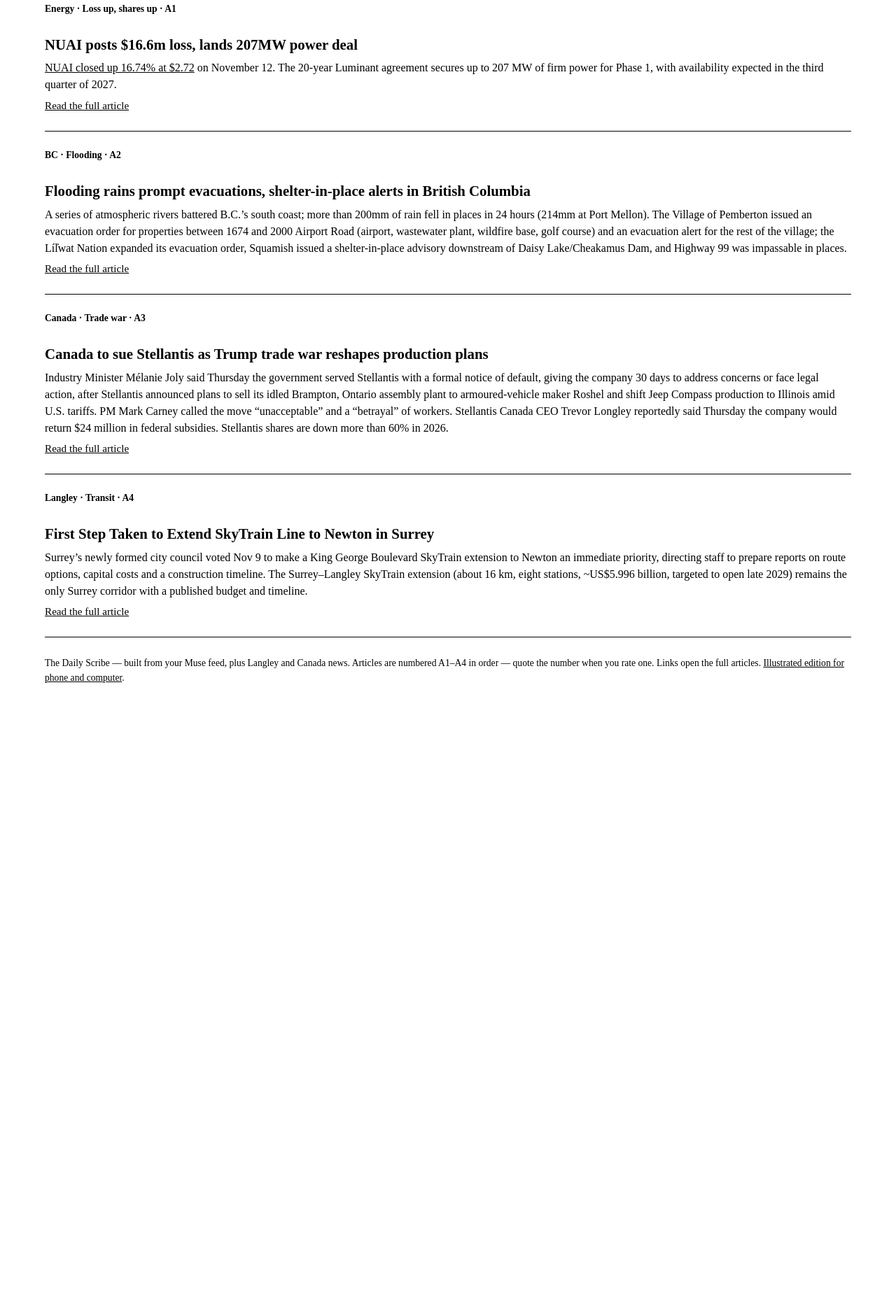
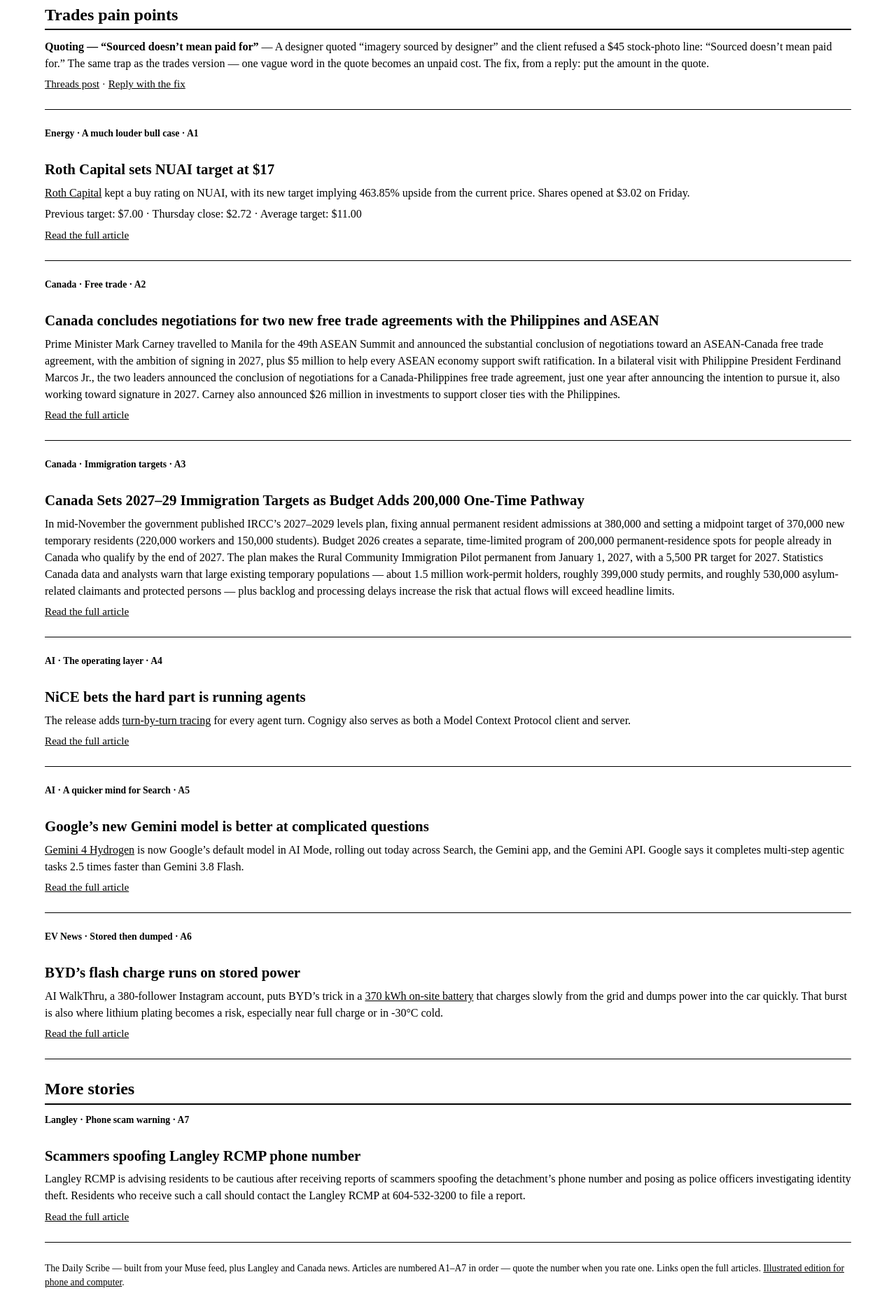
Before and after one commit to TheJohnnyConnor/kindle-paper, a plain HTML site: page index.html in a window 1280 px wide. Shown: the part 870-2748 px from the top of the page at 70% size. Before the commit the page ends 1900 px from the top, so only its background shows below. Drawn offline with Linux system fonts and the light colour scheme.

Commit message:
The Daily Scribe — Saturday, November 14, 2026 — 7 stories

```diff
--- a/index.html
+++ b/index.html
@@ -3,7 +3,7 @@
 <head>
 <meta charset="utf-8">
 <meta name="viewport" content="width=device-width, initial-scale=1">
-<title>The Daily Scribe — Friday, November 13, 2026</title>
+<title>The Daily Scribe — Saturday, November 14, 2026</title>
 <style>
 body { color: #000; background: #fff; font-family: serif; margin: 4% 5%; line-height: 1.5; }
 .masthead { text-align: center; border-bottom: 4px double #000; padding-bottom: 0.3em; margin-bottom: 0.4em; }
@@ -28,54 +28,81 @@ hr { border: none; border-top: 1px solid #000; margin: 1.5em 0; }
 <h1>The Daily Scribe</h1>
 <p>Langley, British Columbia</p>
 </div>
-<p class="dateline">Friday, November 13, 2026 &middot; 4 stories</p>
+<p class="dateline">Saturday, November 14, 2026 &middot; 7 stories</p>
 
 <div class="weather">
 <h2>&#127783; LANGLEY, BC WEATHER (3-Day)</h2>
-<p>Fri Nov 13: 14&deg;C/10&deg;C (2.46mm, &#127783; PM rain, &#128168; 10 km/h E)</p>
-<p>Sat Nov 14: 13&deg;C/11&deg;C (20% rain, &#9729; Cloudy, &#128168; 13 km/h SE)</p>
-<p>Sun Nov 15: 12&deg;C/6&deg;C (11.64mm, &#127783; Rain, &#128168; 14 km/h S)</p>
-<p>Rain returns Friday afternoon and builds through the weekend &mdash; heaviest Sunday.</p>
+<p>Sat Nov 14: 13&deg;C/11&deg;C (0.46mm, &#127783; Showers, &#128168; 14 km/h SE)</p>
+<p>Sun Nov 15: 13&deg;C/6&deg;C (9.64mm, &#127783; Rain, &#128168; 16 km/h S)</p>
+<p>Mon Nov 16: 10&deg;C/5&deg;C (1.87mm, &#127783; Showers, &#128168; 6 km/h E)</p>
+<p>Rain builds through the weekend &mdash; heaviest Sunday.</p>
 </div>
 
 <h2 class="section">White Rock property</h2>
 
-<p><b>1. 15661 Roper Ave &mdash; $1,100,000 (PRICE DROP Nov 7, was $1,151,000, down $51,000)</b> &mdash; 7,219 sq ft lot, near-flat. View: future view claimed, UNVERIFIED within code; interior seen only in 2021 photos (no water from inside). Court-ordered sale. The 2021 page noted City-approved new house plans with no work started &mdash; approval status today unverified. Why it ranks: the only 7,000+ lot in the preferred pocket with a view claim. 132 days.</p>
+<p><b>1. 15661 Roper Ave &mdash; $1,100,000 (PRICE DROP Nov 7, was $1,151,000, down $51,000)</b> &mdash; 7,219 sq ft lot, near-flat. View: future view claimed, UNVERIFIED within code; interior seen only in 2021 photos (no water from inside). Court-ordered sale. The 2021 page noted City-approved new house plans with no work started &mdash; approval status today unverified. Why it ranks: the only 7,000+ lot in the preferred pocket with a view claim. 133 days.</p>
 <p class="source"><a href="https://www.realtor.ca/real-estate/29988291/15661-roper-avenue-white-rock">Realtor.ca listing</a></p>
 <hr>
 
-<p><b>2. 1267 Finlay St &mdash; $1,148,000 (relisted Nov 4, down $50,000 from $1,198,000; re-listed again Nov 5 under a new Realtor.ca page, same price and MLS)</b> &mdash; 5,010 sq ft lot, gentle rise. View: peek-a-boo view claimed from the living room, NOT visible in the photo examined. Why it ranks: the only claimed current window view, a maintained rentable-looking rancher. 9 days on market under new MLS R3181055. Open houses Sat Nov 14, 1&ndash;3 PM and Sun Nov 15, 2&ndash;4 PM.</p>
+<p><b>2. 1267 Finlay St &mdash; $1,148,000 (relisted Nov 4, down $50,000 from $1,198,000; re-listed again Nov 5 under a new Realtor.ca page, same price and MLS)</b> &mdash; 5,010 sq ft lot, gentle rise. View: peek-a-boo view claimed from the living room, NOT visible in the photo examined. Why it ranks: the only claimed current window view, a maintained rentable-looking rancher. 10 days on market under new MLS R3181055. Open houses Sat Nov 14, 1&ndash;3 PM and Sun Nov 15, 2&ndash;4 PM.</p>
 <p class="source"><a href="https://www.realtor.ca/real-estate/30475856/1267-finlay-street-white-rock">Realtor.ca listing</a></p>
 <hr>
 
-<p><b>3. 15705 Thrift Ave &mdash; $999,988 (NEW Nov 5)</b> &mdash; 8,445.5 sq ft lot, flat. View: no view claim at all. Why it ranks: under $1M, the biggest in-pocket lot of the three, flat and rentable-looking, with 2020s updates. Tidy 3 bed / 1 bath rancher, 1,000 sq ft, with roofing, furnace, water tank and flooring updates. Open houses Nov 14 and 15, 2&ndash;4 PM; offers by email by 2 PM Nov 17. 8 days.</p>
+<p><b>3. 15705 Thrift Ave &mdash; $999,988 (NEW Nov 5)</b> &mdash; 8,445.5 sq ft lot, flat. View: no view claim at all. Why it ranks: under $1M, the biggest in-pocket lot of the three, flat and rentable-looking, with 2020s updates. Tidy 3 bed / 1 bath rancher, 1,000 sq ft, with roofing, furnace, water tank and flooring updates. Open houses Nov 14 and 15, 2&ndash;4 PM; offers by email by 2 PM Nov 17. 9 days.</p>
 <p class="source"><a href="https://www.realtor.ca/real-estate/30480866/15705-thrift-avenue-white-rock">Realtor.ca listing</a></p>
 <hr>
 
-<p class="kicker">Energy &middot; Loss up, shares up &middot; A1</p>
-<h2>NUAI posts $16.6m loss, lands 207MW power deal</h2>
-<p><a href="https://www.financial-news.co.uk/new-era-energy-digital-posts-16-6m-q3-loss-lands-207mw-deal/">NUAI closed up 16.74% at $2.72</a> on November 12. The 20-year Luminant agreement secures up to 207 MW of firm power for Phase 1, with availability expected in the third quarter of 2027.</p>
-<p class="source"><a href="https://www.financial-news.co.uk/new-era-energy-digital-posts-16-6m-q3-loss-lands-207mw-deal/">Read the full article</a></p>
+<h2 class="section">Trades pain points</h2>
+
+<p><b>Quoting &mdash; &ldquo;Sourced doesn&rsquo;t mean paid for&rdquo;</b> &mdash; A designer quoted &ldquo;imagery sourced by designer&rdquo; and the client refused a $45 stock-photo line: &ldquo;Sourced doesn&rsquo;t mean paid for.&rdquo; The same trap as the trades version &mdash; one vague word in the quote becomes an unpaid cost. The fix, from a reply: put the amount in the quote.</p>
+<p class="source"><a href="https://www.threads.com/@buildwithbiswajit/post/DftPtBrACRZ">Threads post</a> &middot; <a href="https://www.threads.com/@arthurvanhoudt/post/Dft-cHyjc_5">Reply with the fix</a></p>
 <hr>
 
-<p class="kicker">BC &middot; Flooding &middot; A2</p>
-<h2>Flooding rains prompt evacuations, shelter-in-place alerts in British Columbia</h2>
-<p>A series of atmospheric rivers battered B.C.&rsquo;s south coast; more than 200mm of rain fell in places in 24 hours (214mm at Port Mellon). The Village of Pemberton issued an evacuation order for properties between 1674 and 2000 Airport Road (airport, wastewater plant, wildfire base, golf course) and an evacuation alert for the rest of the village; the L&iacute;l&#787;wat Nation expanded its evacuation order, Squamish issued a shelter-in-place advisory downstream of Daisy Lake/Cheakamus Dam, and Highway 99 was impassable in places.</p>
-<p class="source"><a href="https://www.theweathernetwork.com/en/news/weather/severe/flooding-rains-prompt-evacuations-shelter-in-place-alerts-in-british-columbia?_guid_iss_=1&amp;source%25253DSnapzu%253D=%3D">Read the full article</a></p>
+<p class="kicker">Energy &middot; A much louder bull case &middot; A1</p>
+<h2>Roth Capital sets NUAI target at $17</h2>
+<p><a href="https://www.marketbeat.com/instant-alerts/analyst-new-era-energy-digital-nasdaq-nuai-stock-price-expected-to-rise-roth-capital-analyst-says-2026-11-13/">Roth Capital</a> kept a buy rating on NUAI, with its new target implying 463.85% upside from the current price. Shares opened at $3.02 on Friday.</p>
+<p>Previous target: $7.00 &middot; Thursday close: $2.72 &middot; Average target: $11.00</p>
+<p class="source"><a href="https://www.marketbeat.com/instant-alerts/analyst-new-era-energy-digital-nasdaq-nuai-stock-price-expected-to-rise-roth-capital-analyst-says-2026-11-13/">Read the full article</a></p>
 <hr>
 
-<p class="kicker">Canada &middot; Trade war &middot; A3</p>
-<h2>Canada to sue Stellantis as Trump trade war reshapes production plans</h2>
-<p>Industry Minister M&eacute;lanie Joly said Thursday the government served Stellantis with a formal notice of default, giving the company 30 days to address concerns or face legal action, after Stellantis announced plans to sell its idled Brampton, Ontario assembly plant to armoured-vehicle maker Roshel and shift Jeep Compass production to Illinois amid U.S. tariffs. PM Mark Carney called the move &ldquo;unacceptable&rdquo; and a &ldquo;betrayal&rdquo; of workers. Stellantis Canada CEO Trevor Longley reportedly said Thursday the company would return $24 million in federal subsidies. Stellantis shares are down more than 60% in 2026.</p>
-<p class="source"><a href="https://www.europesays.com/canada/290938/">Read the full article</a></p>
+<p class="kicker">Canada &middot; Free trade &middot; A2</p>
+<h2>Canada concludes negotiations for two new free trade agreements with the Philippines and ASEAN</h2>
+<p>Prime Minister Mark Carney travelled to Manila for the 49th ASEAN Summit and announced the substantial conclusion of negotiations toward an ASEAN-Canada free trade agreement, with the ambition of signing in 2027, plus $5 million to help every ASEAN economy support swift ratification. In a bilateral visit with Philippine President Ferdinand Marcos Jr., the two leaders announced the conclusion of negotiations for a Canada-Philippines free trade agreement, just one year after announcing the intention to pursue it, also working toward signature in 2027. Carney also announced $26 million in investments to support closer ties with the Philippines.</p>
+<p class="source"><a href="https://www.pm.gc.ca/en/news/news-releases/2026/11/14/canada-concludes-negotiations-two-new-free-trade-agreements">Read the full article</a></p>
 <hr>
 
-<p class="kicker">Langley &middot; Transit &middot; A4</p>
-<h2>First Step Taken to Extend SkyTrain Line to Newton in Surrey</h2>
-<p>Surrey&rsquo;s newly formed city council voted Nov 9 to make a King George Boulevard SkyTrain extension to Newton an immediate priority, directing staff to prepare reports on route options, capital costs and a construction timeline. The Surrey&ndash;Langley SkyTrain extension (about 16 km, eight stations, ~US$5.996 billion, targeted to open late 2029) remains the only Surrey corridor with a published budget and timeline.</p>
-<p class="source"><a href="https://raillynews.com/2026/11/first-step-taken-to-extend-skytrain-line-to-newton-in-surrey/">Read the full article</a></p>
+<p class="kicker">Canada &middot; Immigration targets &middot; A3</p>
+<h2>Canada Sets 2027&ndash;29 Immigration Targets as Budget Adds 200,000 One&#8209;Time Pathway</h2>
+<p>In mid-November the government published IRCC&rsquo;s 2027&ndash;2029 levels plan, fixing annual permanent resident admissions at 380,000 and setting a midpoint target of 370,000 new temporary residents (220,000 workers and 150,000 students). Budget 2026 creates a separate, time-limited program of 200,000 permanent-residence spots for people already in Canada who qualify by the end of 2027. The plan makes the Rural Community Immigration Pilot permanent from January 1, 2027, with a 5,500 PR target for 2027. Statistics Canada data and analysts warn that large existing temporary populations &mdash; about 1.5 million work-permit holders, roughly 399,000 study permits, and roughly 530,000 asylum-related claimants and protected persons &mdash; plus backlog and processing delays increase the risk that actual flows will exceed headline limits.</p>
+<p class="source"><a href="https://particle.news/story/canada-sets-202729-immigration-targets-as-budget-adds-200000-onetime-pathway">Read the full article</a></p>
 <hr>
 
-<p class="footer">The Daily Scribe &mdash; built from your Muse feed, plus Langley and Canada news. Articles are numbered A1&ndash;A4 in order &mdash; quote the number when you rate one. Links open the full articles. <a href="rich.html">Illustrated edition for phone and computer</a>.</p>
+<p class="kicker">AI &middot; The operating layer &middot; A4</p>
+<h2>NiCE bets the hard part is running agents</h2>
+<p>The release adds <a href="https://siliconangle.com/2026/11/13/nices-next-generation-cognigy-bets-the-hard-part-of-ai-agents-is-running-them-not-building-them/">turn-by-turn tracing</a> for every agent turn. Cognigy also serves as both a Model Context Protocol client and server.</p>
+<p class="source"><a href="https://siliconangle.com/2026/11/13/nices-next-generation-cognigy-bets-the-hard-part-of-ai-agents-is-running-them-not-building-them/">Read the full article</a></p>
+<hr>
+
+<p class="kicker">AI &middot; A quicker mind for Search &middot; A5</p>
+<h2>Google&rsquo;s new Gemini model is better at complicated questions</h2>
+<p><a href="https://rocketnews.com/2026/11/googles-new-gemini-model-is-better-at-understanding-complicated-questions/">Gemini 4 Hydrogen</a> is now Google&rsquo;s default model in AI Mode, rolling out today across Search, the Gemini app, and the Gemini API. Google says it completes multi-step agentic tasks 2.5 times faster than Gemini 3.8 Flash.</p>
+<p class="source"><a href="https://rocketnews.com/2026/11/googles-new-gemini-model-is-better-at-understanding-complicated-questions/">Read the full article</a></p>
+<hr>
+
+<p class="kicker">EV News &middot; Stored then dumped &middot; A6</p>
+<h2>BYD&rsquo;s flash charge runs on stored power</h2>
+<p>AI WalkThru, a 380-follower Instagram account, puts BYD&rsquo;s trick in a <a href="https://www.instagram.com/reel/DfjaLv4ket4/">370 kWh on-site battery</a> that charges slowly from the grid and dumps power into the car quickly. That burst is also where lithium plating becomes a risk, especially near full charge or in -30&deg;C cold.</p>
+<p class="source"><a href="https://www.instagram.com/reel/DfjaLv4ket4/">Read the full article</a></p>
+<hr>
+
+<h2 class="section">More stories</h2>
+
+<p class="kicker">Langley &middot; Phone scam warning &middot; A7</p>
+<h2>Scammers spoofing Langley RCMP phone number</h2>
+<p>Langley RCMP is advising residents to be cautious after receiving reports of scammers spoofing the detachment&rsquo;s phone number and posing as police officers investigating identity theft. Residents who receive such a call should contact the Langley RCMP at 604-532-3200 to file a report.</p>
+<p class="source"><a href="https://rcmp.ca/en/bc/langley/news/2026/11/4358570">Read the full article</a></p>
+<hr>
+
+<p class="footer">The Daily Scribe &mdash; built from your Muse feed, plus Langley and Canada news. Articles are numbered A1&ndash;A7 in order &mdash; quote the number when you rate one. Links open the full articles. <a href="rich.html">Illustrated edition for phone and computer</a>.</p>
 </body>
 </html>
```
